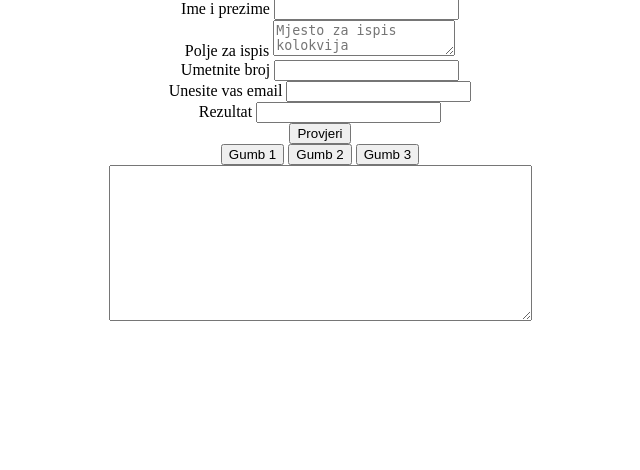
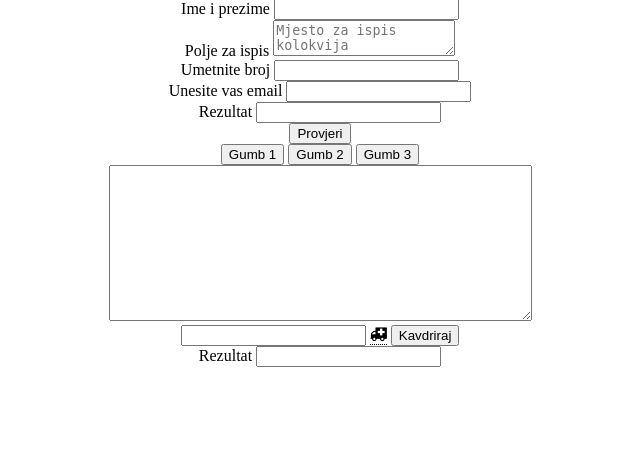
Before and after one commit to PhatDave/WebProgLV, a PHP site: page /lv4_zadatak1Majdandzic.html in a window 1280 px wide. Shown: the part 102-572 px from the top of the page, without its empty margins (320-960 px from the left). Run offline with PHP 8.4, Linux system fonts and the light colour scheme.

Commit message:
Completed g

```diff
--- a/LV4/css.css
+++ b/LV4/css.css
@@ -1,3 +1,34 @@
 form {
     text-align: center;
 }
+
+.Centered {
+    text-align: center;
+}
+
+/* Tooltip container */
+.tooltip {
+    position: relative;
+    display: inline-block;
+    border-bottom: 1px dotted black; /* If you want dots under the hoverable text */
+  }
+
+  /* Tooltip text */
+  .tooltip .tooltiptext {
+    visibility: hidden;
+    width: 220px;
+    background-color: black;
+    color: #fff;
+    text-align: center;
+    padding: 5px 0;
+    border-radius: 6px;
+
+    /* Position the tooltip text - see examples below! */
+    position: absolute;
+    z-index: 1;
+  }
+
+  /* Show the tooltip text when you mouse over the tooltip container */
+  .tooltip:hover .tooltiptext {
+    visibility: visible;
+  }
--- a/LV4/lv4_zadatak1Majdandzic.html
+++ b/LV4/lv4_zadatak1Majdandzic.html
@@ -5,6 +5,7 @@
 		<meta http-equiv="X-UA-Compatible"/>
 		<meta name="viewport" content="width=device-width, initial-scale=1.0">
 		<link rel="stylesheet" href="css.css">
+		<link rel="stylesheet" href="https://cdnjs.cloudflare.com/ajax/libs/font-awesome/4.7.0/css/font-awesome.min.css">
 	</head>
 	<body>
 		<h1>Validacija</h1>
@@ -33,7 +34,20 @@
 			<button>Gumb 3</button>
 			<br>
 			<textarea id="Majdandzic" rows="10" cols="50"></textarea>
+			<br>
 		</form>
+
+		<div class="Centered">
+			<input type="number" id="numberInput">
+			<div class="tooltip">
+				<i class="fa fa-ambulance"></i>
+				<span class="tooltiptext">Unesite broj izmedju 1 i 10</span>
+			</div>
+			<button id="doSquare" onclick="doSquareFunc();">Kavdriraj</button>
+			<br>
+			<label for="result">Rezultat</label>
+			<input type="text" id="result2jel" readonly>
+		</div>
 
 		<script>
 			function pozdrav() {
@@ -63,6 +77,23 @@
 					return;
 				}
 			}
+			function doSquareFunc() {
+				let element = document.getElementById("numberInput");
+				let No = element.value;
+				// console.log(No);
+				No = parseInt(No);
+				// console.log(No);
+				if (isNaN(No) || !(No > 0 && No <= 10)) {
+					// console.log("NEVALJA ALO");
+					element.value = "";
+					element.setAttribute("placeholder", "NEVALJA ALO");
+					// console.log(element.getAttribute("placeholder"));
+					// alert("NEVALJA ALO");
+					return;
+				} else {
+					document.getElementById("result2jel").value = No * No;
+				}
+			}
 		</script>
 	</body>
 </html>
```
Also changed, not shown: LV4/unnamed.jpg (added).
